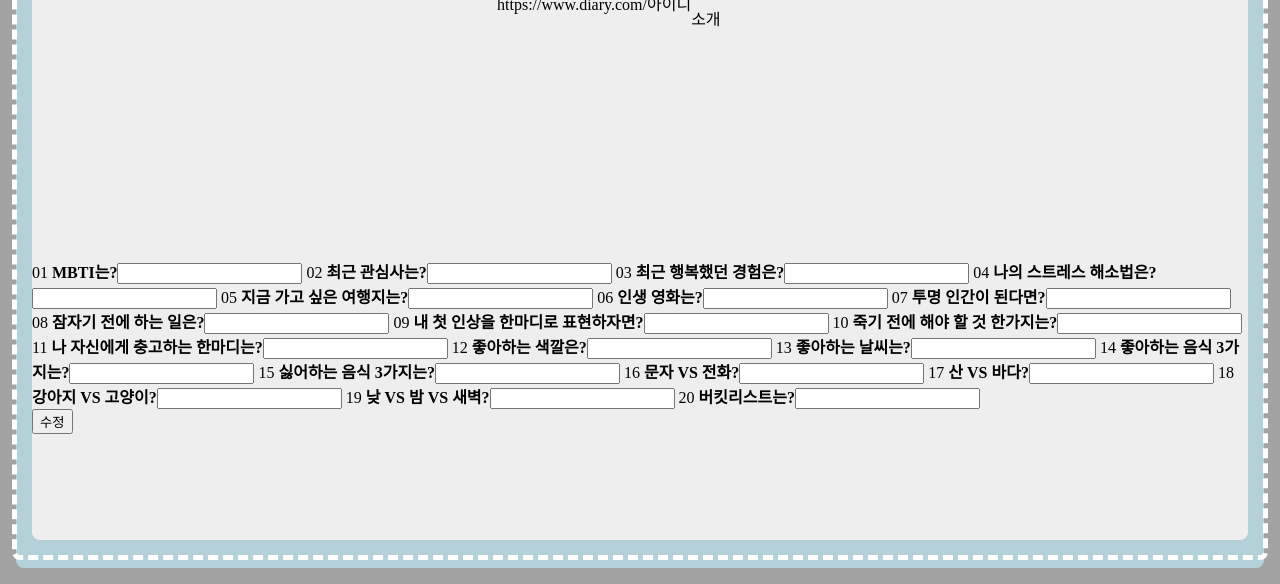
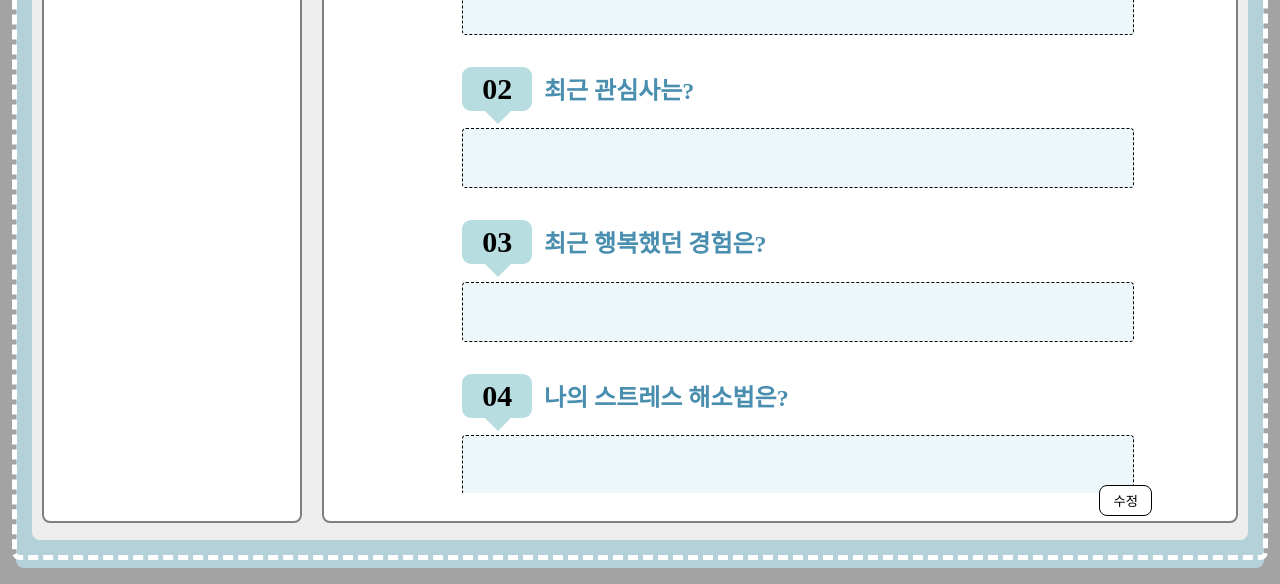
Before and after one commit to cheongna/SMU_DIARY, a plain HTML site: page front/seomyeonggwan/profile_part/profile_20questions.html in a window 1280 px wide. Shown: the part 224-808 px from the top of the page. Drawn offline with Linux system fonts and the light colour scheme.

Commit message:
20문답을 작성할 수 있는 형태 및 수정 버튼의 스타일 지정

```diff
--- a/front/seomyeonggwan/profile_part/profile_20questions.css
+++ b/front/seomyeonggwan/profile_part/profile_20questions.css
@@ -23,7 +23,7 @@ body {
     display: flex;
 }
 
-
+/* 다이어리 영역 */
 #diary {
     width: 95vw;
     height: 90vh; /* 상하 여백을 두기 위해 조정 */
@@ -35,21 +35,23 @@ body {
     align-items: center; /* 세로 중앙 정렬 */
 }
 
-#lTop {
+/* 다이어리 왼쪽 상단 영역 */
+#leftTopArea {
     width: 20vw;
     margin-right: 20px;
 }
 
-#rTop {
+/* 다이어리 오른쪽 상단 영역 */
+#rightTopArea {
     width: 75%;
 }
 
-#rTop > p {
+#rightTopArea > p {
     display: inline;
 }
 
 /* 사용자 다이어리 이름 글꼴 꾸미기 및 위치 배치 */
-#rTop > p:first-child {
+#rightTopArea > p:first-child {
     float: left;
     font-size: xx-large;
     font-weight: bold;
@@ -57,13 +59,14 @@ body {
 }
 
 /* 사용자 다이어리 주소 글꼴 꾸미기 및 위치 배치 */
-#rTop > p:last-child {
+#rightTopArea > p:last-child {
     float: right;
     font-size: small;
     margin: 4vh 0 0 0;
 }
 
-#introduce {
+/* 다이어리 왼쪽 하단 영역 */
+#leftArea {
     width: 20vw;
     height: 90%;
     border: 2px solid grey;
@@ -73,13 +76,13 @@ body {
     margin-bottom: 20px;
 }
 
-#introduce > h1 {
+#leftArea > h1 {
     margin: 10px 0;
     padding-left: 25px;
     color: rgb(18, 99, 131);
 }
 
-#introduce > h1:after {
+#leftArea > h1:after {
     content: "";
     display: block;
     width: 15vw;
@@ -87,13 +90,14 @@ body {
     margin: 8px 0;
 }
 
-#introduce > p {
+#leftArea > p {
     margin: 0;
     padding-left: 50px;
     font-weight: 800;
 }
 
-#question {
+/* 다이어리 오른쪽 하단 영역 */
+#rightArea {
     width: 75%;
     height: 90%;
     border: 2px solid grey;
@@ -101,3 +105,83 @@ body {
     background-color: white;
     margin-bottom: 20px;
 }
+
+#content {
+    width: 70vw;
+    height: 75vh;
+    margin: 20px auto 0 auto;
+    /* border: 1px solid red; */
+    overflow-y: scroll; /* 스크롤 기능*/
+}
+
+form {
+    margin: 20px 130px; /*40px*/
+}
+
+/* 말풍선 안의 숫자에 대한 스타일 */
+label {
+    display: inline-block;
+    line-height: 5.5vh;
+    margin-right: 7.5px;
+    font-size: 30px;
+    font-weight: bold;
+}
+
+/* 말풍선에 관한 스타일 */
+.speech-bubble {
+    width : 5.5vw;
+    position: relative;
+    background: rgb(183, 221, 224);
+    border-radius: .3em;
+    text-align: center;
+}
+
+/* 말풍선에 관한 스타일 */
+.speech-bubble:after {
+    content: '';
+    position: absolute;
+    bottom: 0;
+    left: 50%;
+    width: 0;
+    height: 0;
+    border: 15px solid transparent;
+    border-top-color: rgb(183, 221, 224);
+    border-bottom: 0;
+    margin-left: -14.5px;
+    margin-bottom: -13px;
+}
+
+/* 사용자로부터 입력받는 창에 대한 스타일 */
+input {
+    display: block;
+    width: 52vw; /*800*/
+    height: 7vh; /*45*/
+    margin-top: 17.5px;
+    margin-bottom: 32px;
+    border: 1px dashed black;
+    border-radius: 4px;
+    background-color: rgba(203, 232, 245, 0.363);
+}
+
+/* input 박스 클릭 시 생기는 테두리 없애기 */
+input:focus {
+    outline: none;
+}
+
+/* 질문지 글자에 대한 스타일 */
+strong {
+    color: rgb(73, 142, 175);
+    font-size: x-large;
+}
+
+/* 수정 버튼에 대한 스타일 */
+#mod_btn {
+    margin-top: -1vh; /*60*/
+    position: absolute;
+    right: 10vw;
+    background-color: white;
+    border: 1px solid black;
+    border-radius: 8px;
+
+    padding: 5px 13px;
+}
```
